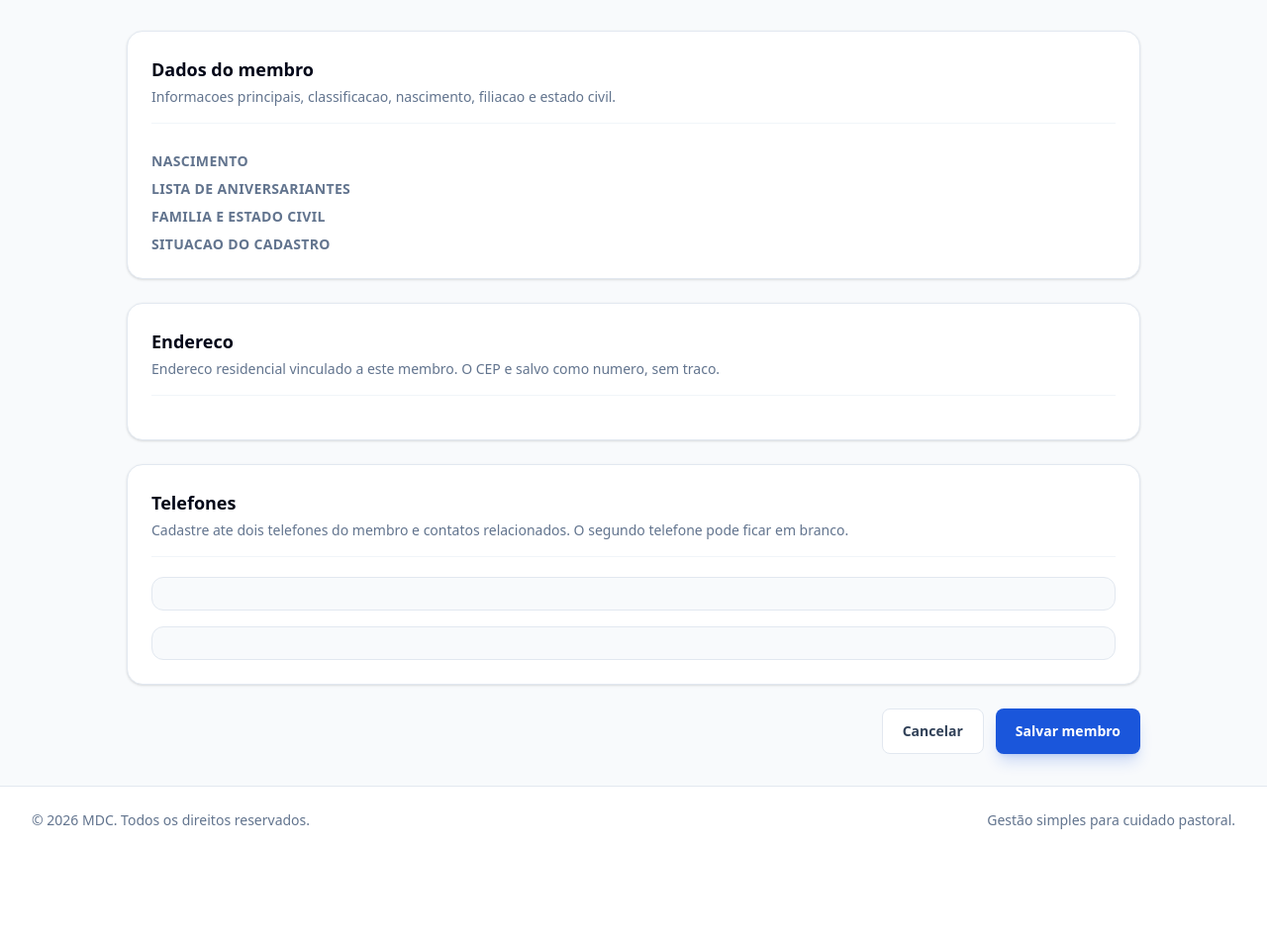
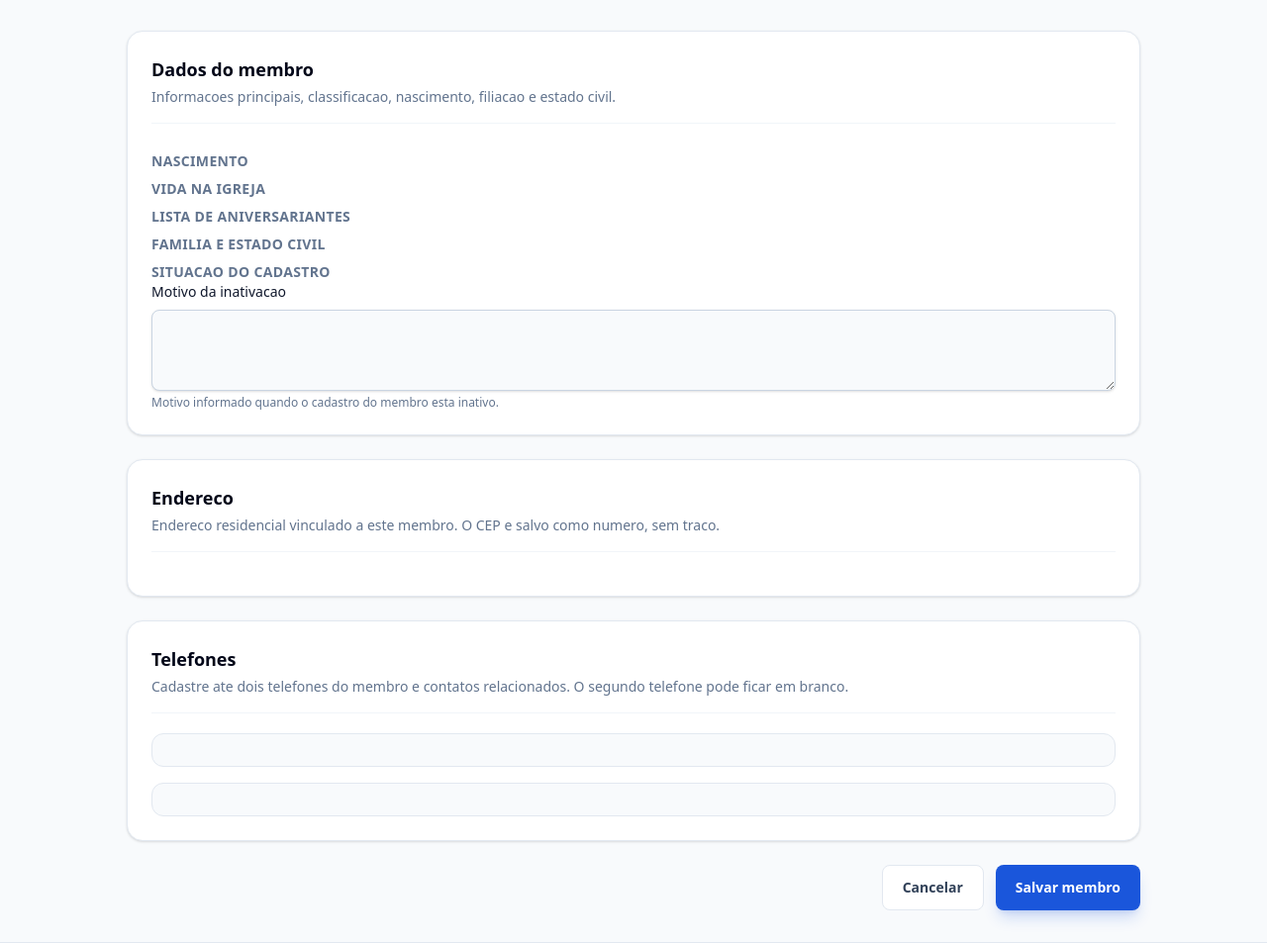
Before and after one commit to pcampos119104/mdc, a Django app: page /members/new/ in a window 1280 px wide. Shown: the part 210-1163 px from the top of the page at 99% size. Before the commit the page ends 1048 px from the top, so only its background shows below. Run offline with Django 5.2, Linux system fonts and the light colour scheme; the visitor is signed in with stand-in values (Sample User, id 1); style sheets or scripts are compiled from the project's sources.

Commit message:
adicionado batismo e aclamacao, removido tipo de membro

```diff
--- a/web/apps/members/admin.py
+++ b/web/apps/members/admin.py
@@ -26,13 +26,14 @@
     list_display = (
         "name",
         "person_type",
-        "member_type",
         "email",
+        "baptism_date",
+        "acclamation_date",
         "include_in_birthday_list",
         "is_active",
         "created_at",
     )
-    list_filter = ("person_type", "member_type", "include_in_birthday_list", "is_active")
+    list_filter = ("person_type", "include_in_birthday_list", "is_active")
     search_fields = ("name", "email", "cpf", "father_name", "mother_name", "spouse_name")
     inlines = [AddressInline, PhoneInline]
 
--- a/web/apps/members/forms.py
+++ b/web/apps/members/forms.py
@@ -32,9 +32,10 @@
             "name",
             "registration_type",
             "person_type",
-            "member_type",
             "cpf",
             "birth_date",
+            "baptism_date",
+            "acclamation_date",
             "include_in_birthday_list",
             "sex",
             "nationality",
@@ -46,14 +47,16 @@
             "marital_status",
             "marriage_date",
             "is_active",
+            "inactive_reason",
         ]
         labels = {
             "name": "Nome completo",
             "registration_type": "Tipo de cadastro",
             "person_type": "Classificacao",
-            "member_type": "Tipo de membro",
             "cpf": "CPF",
             "birth_date": "Data de nascimento",
+            "baptism_date": "Data do batismo",
+            "acclamation_date": "Data da aclamacao",
             "include_in_birthday_list": "Incluir na lista de aniversariantes",
             "sex": "Sexo",
             "nationality": "Nacionalidade",
@@ -65,9 +68,18 @@
             "marital_status": "Estado civil",
             "marriage_date": "Data do casamento",
             "is_active": "Cadastro ativo",
+            "inactive_reason": "Motivo da inativacao",
         }
         widgets = {
             "birth_date": forms.DateInput(
+                attrs={"type": "date"},
+                format="%Y-%m-%d",
+            ),
+            "baptism_date": forms.DateInput(
+                attrs={"type": "date"},
+                format="%Y-%m-%d",
+            ),
+            "acclamation_date": forms.DateInput(
                 attrs={"type": "date"},
                 format="%Y-%m-%d",
             ),
@@ -75,12 +87,15 @@
                 attrs={"type": "date"},
                 format="%Y-%m-%d",
             ),
+            "inactive_reason": forms.Textarea(attrs={"rows": 3}),
         }
 
     def __init__(self, *args, **kwargs):
         """Configure date parsing for browser date inputs."""
         super().__init__(*args, **kwargs)
         self.fields["birth_date"].input_formats = ["%Y-%m-%d"]
+        self.fields["baptism_date"].input_formats = ["%Y-%m-%d"]
+        self.fields["acclamation_date"].input_formats = ["%Y-%m-%d"]
         self.fields["marriage_date"].input_formats = ["%Y-%m-%d"]
 
     def clean_cpf(self):
--- a/web/apps/members/models/member.py
+++ b/web/apps/members/models/member.py
@@ -1,5 +1,6 @@
 """Member model for the members app."""
 
+from django.core.exceptions import ValidationError
 from django.core.validators import RegexValidator
 from django.db import models
 
@@ -35,11 +36,6 @@
         blank=True,
         help_text="Classificacao da pessoa, por exemplo: Pessoa, Lideranca ou Pastor.",
     )
-    member_type = models.CharField(
-        max_length=100,
-        blank=True,
-        help_text="Tipo de membro ou area principal de atuacao.",
-    )
     cpf = models.CharField(
         max_length=11,
         blank=True,
@@ -52,6 +48,16 @@
         blank=True,
         null=True,
         help_text="Data de nascimento do membro.",
+    )
+    baptism_date = models.DateField(
+        blank=True,
+        null=True,
+        help_text="Data do batismo do membro.",
+    )
+    acclamation_date = models.DateField(
+        blank=True,
+        null=True,
+        help_text="Data da aclamacao do membro.",
     )
     include_in_birthday_list = models.BooleanField(
         default=True,
@@ -107,6 +113,10 @@
         default=True,
         help_text="Indica se o cadastro do membro esta ativo no sistema.",
     )
+    inactive_reason = models.TextField(
+        blank=True,
+        help_text="Motivo informado quando o cadastro do membro esta inativo.",
+    )
     created_at = models.DateTimeField(
         auto_now_add=True,
         help_text="Data e hora em que o cadastro foi criado.",
@@ -122,3 +132,13 @@
     def __str__(self):
         """Return the member name for admin and shell displays."""
         return self.name
+
+    def clean(self):
+        """Require an inactive reason when the member is marked inactive."""
+        super().clean()
+
+        inactive_reason = str(getattr(self, "inactive_reason", "") or "").strip()
+        if not self.is_active and not inactive_reason:
+            raise ValidationError(
+                {"inactive_reason": "Informe o motivo para inativar o cadastro."}
+            )
--- a/web/templates/members/member_confirm_remove.html
+++ b/web/templates/members/member_confirm_remove.html
@@ -16,9 +16,10 @@
           <p><span class="font-semibold text-slate-950">Nome:</span> {{ member.name }}</p>
           {% if member.registration_type %}<p class="mt-2"><span class="font-semibold text-slate-950">Tipo de cadastro:</span> {{ member.registration_type }}</p>{% endif %}
           {% if member.person_type %}<p class="mt-2"><span class="font-semibold text-slate-950">Classificacao:</span> {{ member.person_type }}</p>{% endif %}
-          {% if member.member_type %}<p class="mt-2"><span class="font-semibold text-slate-950">Tipo de membro:</span> {{ member.member_type }}</p>{% endif %}
           {% if member.email %}<p class="mt-2"><span class="font-semibold text-slate-950">E-mail:</span> {{ member.email }}</p>{% endif %}
           {% if member.birth_date %}<p class="mt-2"><span class="font-semibold text-slate-950">Nascimento:</span> {{ member.birth_date|date:"d/m/Y" }}</p>{% endif %}
+          {% if member.baptism_date %}<p class="mt-2"><span class="font-semibold text-slate-950">Batismo:</span> {{ member.baptism_date|date:"d/m/Y" }}</p>{% endif %}
+          {% if member.acclamation_date %}<p class="mt-2"><span class="font-semibold text-slate-950">Aclamacao:</span> {{ member.acclamation_date|date:"d/m/Y" }}</p>{% endif %}
           {% if member.marital_status %}<p class="mt-2"><span class="font-semibold text-slate-950">Estado civil:</span> {{ member.get_marital_status_display }}</p>{% endif %}
           <p class="mt-2"><span class="font-semibold text-slate-950">Telefones:</span> {{ member.phones.count }}</p>
         </div>
--- a/web/templates/members/member_form.html
+++ b/web/templates/members/member_form.html
@@ -37,7 +37,6 @@
             <c-form.input :field="member_form.name" class="sm:col-span-2" />
             <c-form.input :field="member_form.registration_type" />
             <c-form.input :field="member_form.person_type" />
-            <c-form.input :field="member_form.member_type" />
             <c-form.input :field="member_form.cpf" />
 
             <div class="sm:col-span-2 pt-2">
@@ -49,6 +48,13 @@
             <c-form.input :field="member_form.nationality" />
             <c-form.input :field="member_form.birthplace" />
             <c-form.input :field="member_form.email" class="sm:col-span-2" />
+
+            <div class="sm:col-span-2 pt-2">
+              <h3 class="text-sm font-semibold uppercase tracking-wide text-slate-500">Vida na igreja</h3>
+            </div>
+
+            <c-form.input :field="member_form.baptism_date" />
+            <c-form.input :field="member_form.acclamation_date" />
 
             <div class="sm:col-span-2 pt-2">
               <h3 class="text-sm font-semibold uppercase tracking-wide text-slate-500">Lista de aniversariantes</h3>
@@ -71,6 +77,24 @@
             </div>
 
             <c-form.checkbox :field="member_form.is_active" class="sm:col-span-2" />
+            <div class="sm:col-span-2">
+              <label for="{{ member_form.inactive_reason.id_for_label }}" class="mb-2 block text-sm font-medium {% if member_form.inactive_reason.errors %}text-red-700{% else %}text-slate-900{% endif %}">{{ member_form.inactive_reason.label }}</label>
+              <textarea
+                name="{{ member_form.inactive_reason.html_name }}"
+                id="{{ member_form.inactive_reason.id_for_label }}"
+                rows="3"
+                class="block w-full rounded-lg border p-2.5 text-sm shadow-sm {% if member_form.inactive_reason.errors %}border-red-500 bg-red-50 text-red-900 placeholder-red-700 focus:border-red-500 focus:ring-red-500{% else %}border-slate-300 bg-slate-50 text-slate-900 focus:border-blue-600 focus:ring-blue-600{% endif %}"
+                {% if member_form.inactive_reason.errors %}aria-invalid="true" aria-describedby="{{ member_form.inactive_reason.id_for_label }}-errors"{% elif member_form.inactive_reason.help_text %}aria-describedby="{{ member_form.inactive_reason.id_for_label }}-help"{% endif %}
+              >{{ member_form.inactive_reason.value|default_if_none:"" }}</textarea>
+              {% if member_form.inactive_reason.help_text %}
+                <p id="{{ member_form.inactive_reason.id_for_label }}-help" class="mt-1 text-xs text-slate-500">{{ member_form.inactive_reason.help_text }}</p>
+              {% endif %}
+              {% if member_form.inactive_reason.errors %}
+                <div id="{{ member_form.inactive_reason.id_for_label }}-errors" class="mt-2 space-y-1">
+                  {% for error in member_form.inactive_reason.errors %}<p class="text-sm text-red-600">{{ error }}</p>{% endfor %}
+                </div>
+              {% endif %}
+            </div>
           </div>
         </div>
 
--- a/web/templates/members/member_list.html
+++ b/web/templates/members/member_list.html
@@ -52,12 +52,13 @@
                       {% if member.cpf %}<p>CPF: {{ member.cpf }}</p>{% endif %}
                       {% if member.registration_type %}<p>Cadastro: {{ member.registration_type }}</p>{% endif %}
                       {% if member.person_type %}<p>Classificacao: {{ member.person_type }}</p>{% endif %}
-                      {% if member.member_type %}<p>Tipo: {{ member.member_type }}</p>{% endif %}
                     </div>
                   </td>
                   <td class="px-5 py-4">
                     <div class="space-y-1 text-xs text-slate-500">
                       {% if member.birth_date %}<p>Nascimento: {{ member.birth_date|date:"d/m/Y" }}</p>{% endif %}
+                      {% if member.baptism_date %}<p>Batismo: {{ member.baptism_date|date:"d/m/Y" }}</p>{% endif %}
+                      {% if member.acclamation_date %}<p>Aclamacao: {{ member.acclamation_date|date:"d/m/Y" }}</p>{% endif %}
                       <p>Aniversariantes: {% if member.include_in_birthday_list %}Sim{% else %}Nao{% endif %}</p>
                       {% if member.sex %}<p>Sexo: {{ member.get_sex_display }}</p>{% endif %}
                       {% if member.nationality %}<p>Nacionalidade: {{ member.nationality }}</p>{% endif %}
@@ -96,6 +97,7 @@
                       <span class="rounded-full bg-emerald-50 px-3 py-1 text-xs font-medium text-emerald-700">Ativo</span>
                     {% else %}
                       <span class="rounded-full bg-slate-100 px-3 py-1 text-xs font-medium text-slate-600">Inativo</span>
+                      {% if member.inactive_reason %}<p class="mt-2 text-xs text-slate-500">{{ member.inactive_reason }}</p>{% endif %}
                     {% endif %}
                   </td>
                   <td class="px-5 py-4 text-right">
```
Also changed, not shown: web/apps/members/tests/test_admin.py (+4 -1 lines), web/apps/members/tests/test_forms.py (+21 -0 lines), web/apps/members/tests/test_models.py (+26 -1 lines), web/apps/members/tests/test_views.py (+5 -1 lines), web/apps/members/migrations/0006_remove_member_member_type_member_acclamation_date_and_more.py (added).
